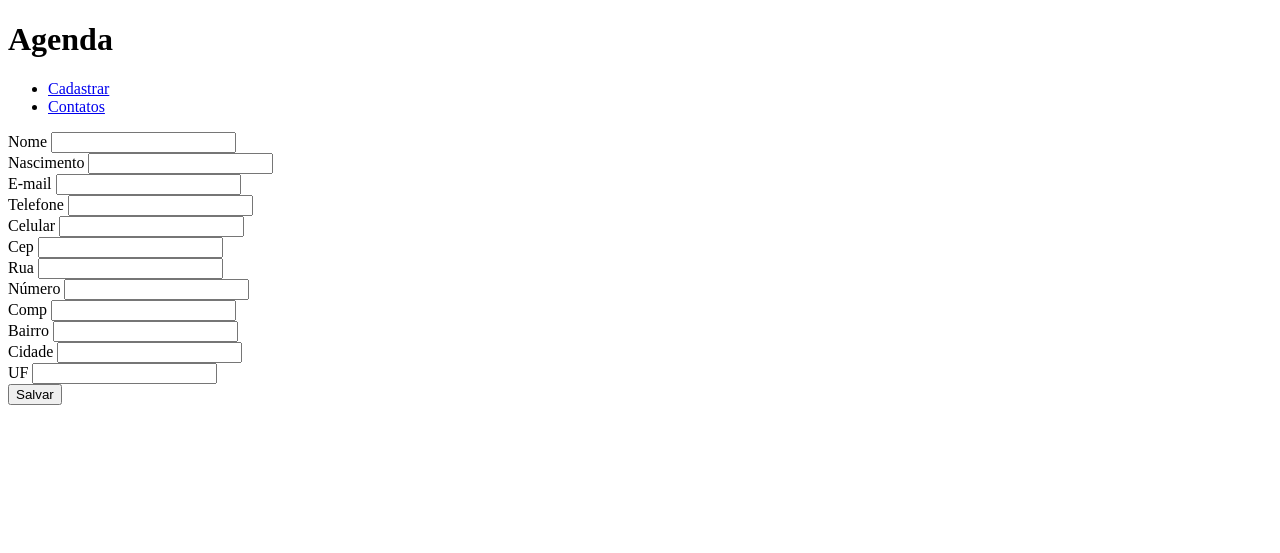
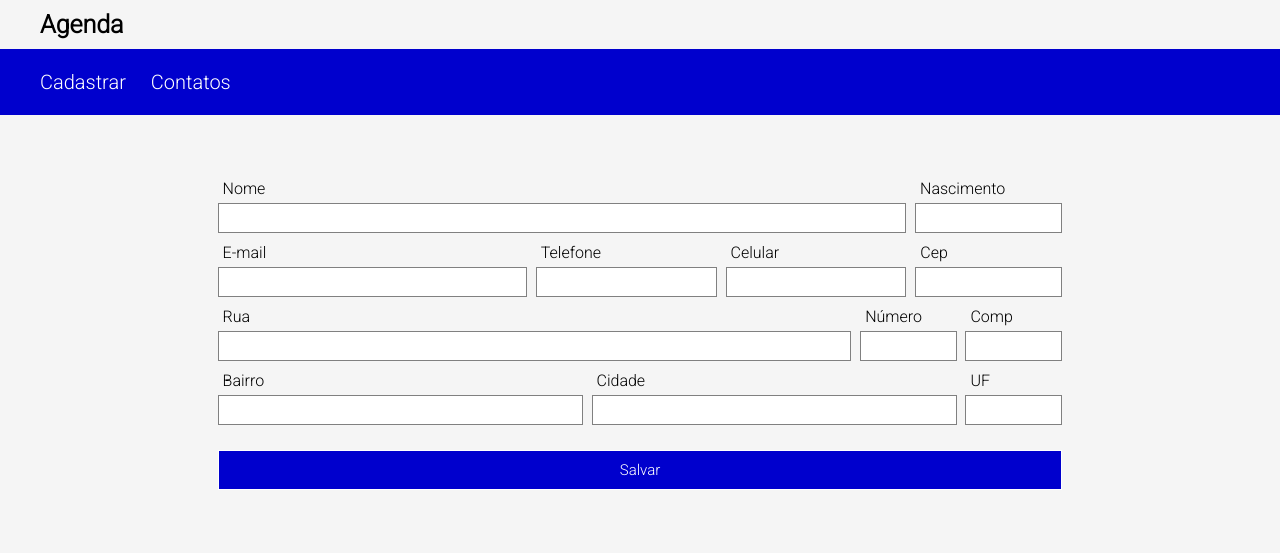
Before and after one commit to LuizFernandoDondici/Agenda-de-Contatos, a PHP site: page /view/body/form-register.php in a window 1280 px wide. Shown: the top 553 px of the page. Run offline with PHP 8.4, Linux system fonts and the light colour scheme.

Commit message:
created: style form and list

```diff
--- /dev/null
+++ b/src/style/body/body.css
@@ -0,0 +1,11 @@
+
+@import url(https://fonts.googleapis.com/css?family=Roboto:300);
+
+* {
+    font-family: "Roboto", sans-serif;
+}
+
+body {
+    background-color: whitesmoke;
+    margin: auto;
+}
--- /dev/null
+++ b/src/style/form/form-buton.css
@@ -0,0 +1,42 @@
+
+.form-btn {
+    border: 1px solid;
+    color: white;
+    cursor: pointer;
+    display: block;
+    font-size: 15px;
+    margin: 15px 0 0 0;
+    outline: 0;
+    padding: 10px 0;
+    width: 100%;
+    text-align: center;
+}
+
+#btn-save-contato {
+    background-color: mediumblue;
+}
+
+#btn-update-contato {
+    background-color: darkcyan;
+}
+
+.form-link {
+    border: 1 solid;
+    color: white;
+    cursor: pointer;
+    display: inline-block;
+    padding: 1%;
+    text-align: center;
+    text-decoration: none;
+    width: 47.7%;
+}
+
+#link-edit-contato {
+    background-color: green;
+    margin: 15px 0 0 0;
+}
+
+#link-delete-contato {
+    background-color: red;
+    margin: 15px 0 0 0;
+}
--- /dev/null
+++ b/src/style/form/form-input.css
@@ -0,0 +1,17 @@
+
+.form-label{
+    display: block;
+    margin: 0 0 0 5px;
+    width: 100%;
+}
+
+
+.form-input{
+    border: 1.5px solid grey;
+    display: block;
+    font-size: 15px;
+    margin: 5px 0 10px 0;
+    outline: 0;
+    padding: 5px;
+    width: 100%;
+}
--- /dev/null
+++ b/src/style/form/form.css
@@ -0,0 +1,73 @@
+
+.form-contato {
+    margin: 5% auto;
+    width: 66%;
+}
+
+.container-name {
+    display: inline-block;
+    padding: 0 2% 0 0;
+    width: 80.1%;
+}
+
+.container-birthday {
+    display: inline-block;
+    width: 16%;
+}
+
+.container-email {
+    display: inline-block;
+    padding: 0 2% 0 0;
+    width: 35.2%;
+}
+
+.container-tel {
+    display: inline-block;
+    padding: 0 2% 0 0;
+    width: 20%;
+}
+
+.container-cel {
+    display: inline-block;
+    padding: 0 2% 0 0;
+    width: 20%;
+}
+
+.container-cep {
+    display: inline-block;
+    width: 16%;
+}
+
+.container-street {
+    display: inline-block;
+    padding: 0 2% 0 0;
+    width: 73.6%;
+}
+
+.container-num {
+    display: inline-block;
+    padding: 0 2% 0 0;
+    width: 10%;
+}
+
+.container-comp {
+    display: inline-block;
+    width: 10%;
+}
+
+.container-district {
+    display: inline-block;
+    padding: 0 2% 0 0;
+    width: 41.8%;
+}
+
+.container-city {
+    display: inline-block;
+    padding: 0 2% 0 0;
+    width: 41.8%;
+}
+
+.container-uf {
+    display: inline-block;
+    width: 10%;
+}
--- /dev/null
+++ b/src/style/list/list.css
@@ -0,0 +1,39 @@
+
+.table {
+    border-collapse: collapse;
+    margin: 15px auto;
+    width: 95%;
+}
+
+
+.table thead tr th {
+    border-bottom: 1px solid black;
+    height: 30px;
+}
+
+
+
+.table tbody tr:nth-child(even) {
+    background-color: rgba(100, 150, 250, 0.300);
+}
+
+.table tbody tr td {
+    height: 30px;
+}
+
+
+
+#thead-nome, #tbody-nome {
+    padding: 0 0 0 5px;
+    text-align: left;
+    width: 93%;
+}
+
+#thead-ação, #tbody-ação {
+    text-align: center;
+}
+
+#X {
+    color: green;
+    text-decoration: none;
+}
--- /dev/null
+++ b/src/style/menu/menu.css
@@ -0,0 +1,20 @@
+
+.menu {
+    background-color: mediumblue;
+    padding: 5px 0;
+}
+
+.menu ul {
+    list-style: none;
+}
+
+.menu ul li {
+    display: inline;
+}
+
+.menu ul li a {
+    color: white;
+    font-size: 20px;
+    margin: 0 20px 0 0;
+    text-decoration: none;
+}
--- /dev/null
+++ b/src/style/titles/titles.css
@@ -0,0 +1,5 @@
+
+.title {
+    font-size: 25px;
+    margin: 10px 40px;
+}
--- a/src/view/head/head.php
+++ b/src/view/head/head.php
@@ -8,4 +8,12 @@
     <meta http-equiv="X-UA-Compatible" content="IE=edge">
     <meta name="viewport" content="width=device-width, initial-scale=1.0">
 
+    <link rel="stylesheet" href="../../style/body/body.css">
+    <link rel="stylesheet" href="../../style/titles/titles.css">
+    <link rel="stylesheet" href="../../style/menu/menu.css">
+    <link rel="stylesheet" href="../../style/list/list.css">
+    <link rel="stylesheet" href="../../style/form/form.css">
+    <link rel="stylesheet" href="../../style/form/form-input.css">
+    <link rel="stylesheet" href="../../style/form/form-buton.css">
+
 </head>
```
Also changed, not shown: src/view/body/form-edit.php (+4 -4 lines).
